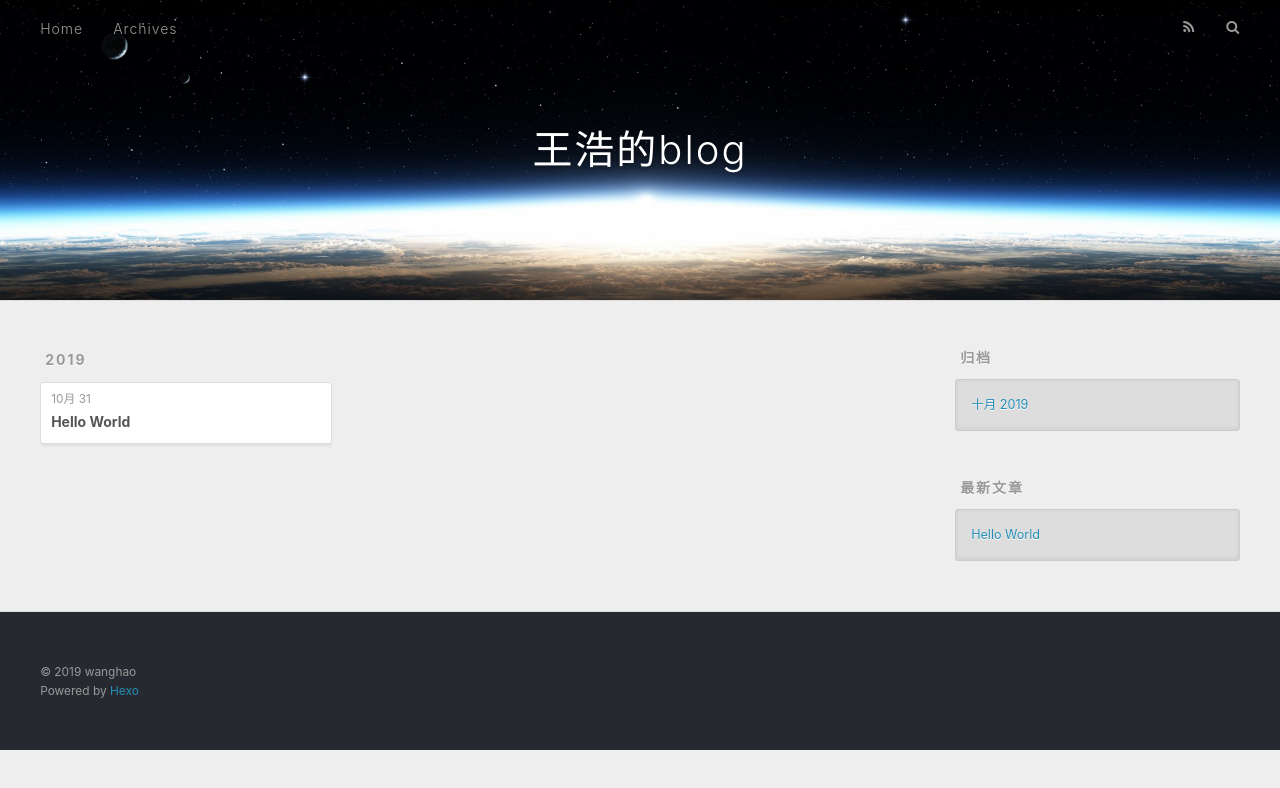
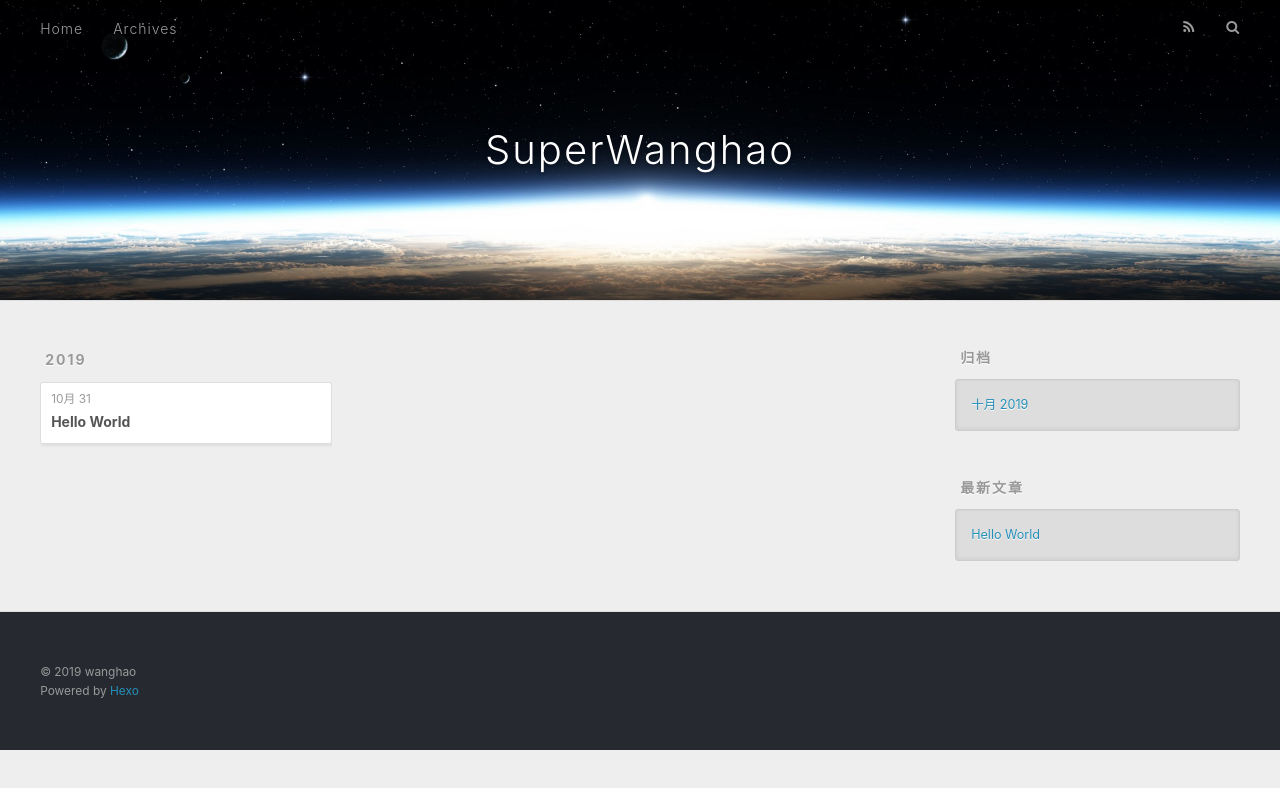
Before and after one commit to SuperWanghao/SuperWanghao.github.io, a plain HTML site: page archives/2019/10/index.html in a window 1280 px wide. Drawn offline with nearby package versions, Linux system fonts and the light colour scheme.

Commit message:
Site updated: 2019-11-26 23:02:44

```diff
--- a/archives/2019/10/index.html
+++ b/archives/2019/10/index.html
@@ -5,19 +5,19 @@
 
 
 
-  <title>归档: 2019/10 | 王浩的blog</title>
+  <title>归档: 2019/10 | SuperWanghao</title>
   <meta name="viewport" content="width=device-width, initial-scale=1, maximum-scale=1">
   <meta name="description" content="个人学习交流">
 <meta name="keywords" content="Java,linux,mysql,spring">
 <meta property="og:type" content="website">
-<meta property="og:title" content="王浩的blog">
+<meta property="og:title" content="SuperWanghao">
 <meta property="og:url" content="http:&#x2F;&#x2F;yoursite.com&#x2F;archives&#x2F;2019&#x2F;10&#x2F;index.html">
-<meta property="og:site_name" content="王浩的blog">
+<meta property="og:site_name" content="SuperWanghao">
 <meta property="og:description" content="个人学习交流">
 <meta property="og:locale" content="zh-CN">
 <meta name="twitter:card" content="summary">
 
-    <link rel="alternate" href="/atom.xml" title="王浩的blog" type="application/atom+xml">
+    <link rel="alternate" href="/atom.xml" title="SuperWanghao" type="application/atom+xml">
 
 
     <link rel="icon" href="/favicon.png">
@@ -36,7 +36,7 @@
   <div id="header-outer" class="outer">
     <div id="header-title" class="inner">
       <h1 id="logo-wrap">
-        <a href="/" id="logo">王浩的blog</a>
+        <a href="/" id="logo">SuperWanghao</a>
       </h1>
 
     </div>
```
Also changed, not shown: 2019/10/31/hello-world/index.html (+4 -4 lines), archives/2019/index.html (+5 -5 lines), archives/index.html (+5 -5 lines), index.html (+5 -5 lines).
